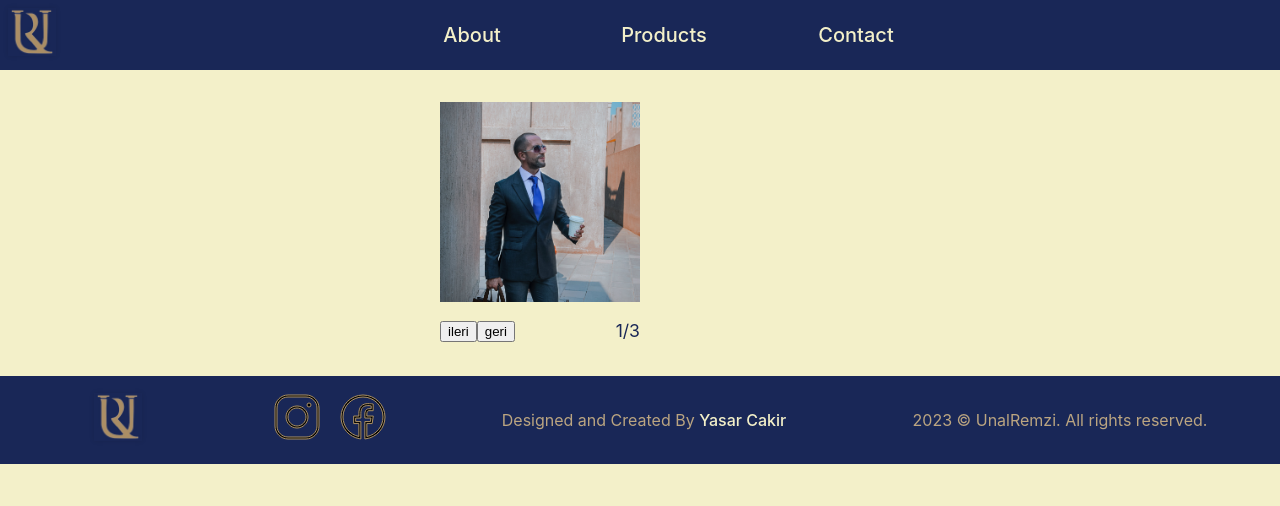
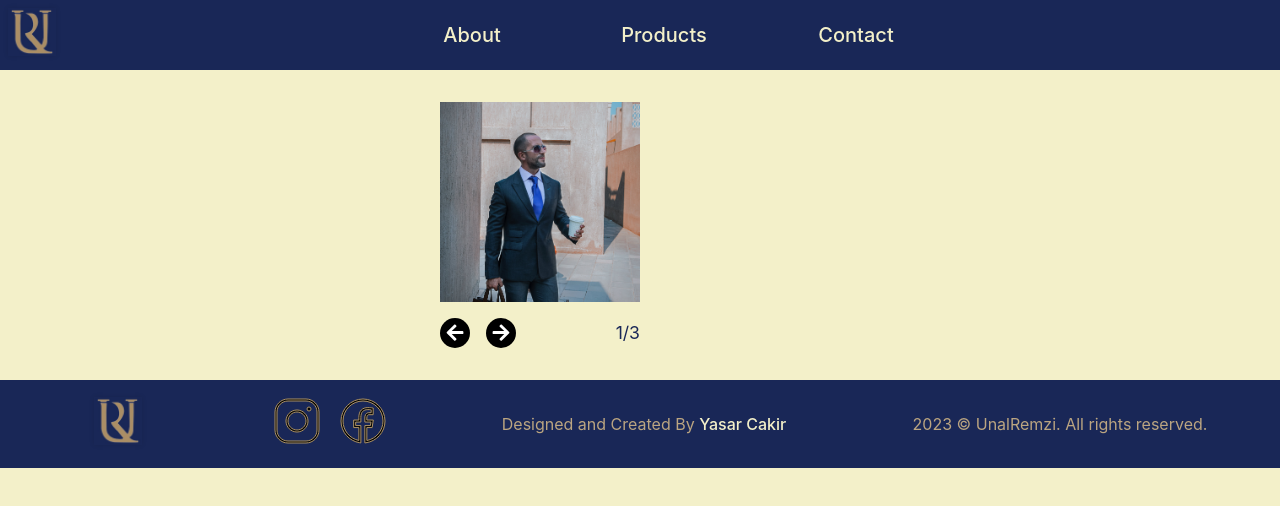
Before and after one commit to ysrckr/unalremzi-react, a React (Vite) app: page / in a window 1280 px wide. Shown: the top 506 px of the page. Built offline with nearby package versions, Linux system fonts and the light colour scheme.

Commit message:
Refactor carousel control buttons

```diff
--- a/src/components/Carousel/carousel.module.scss
+++ b/src/components/Carousel/carousel.module.scss
@@ -10,14 +10,6 @@
     position: relative;
     width: 200px;
     height: 200px;
-
-    .mask {
-      mask-image: url("../../assets/masks/blob.svg");
-      mask-mode: alpha;
-      mask-size: cover;
-      mask-repeat: no-repeat;
-      mask-position: top right;
-    }
 
     .image {
       position: absolute;
@@ -40,6 +32,27 @@
       display: flex;
       justify-content: space-between;
       align-items: center;
+      gap: 1rem;
+
+      .controlButton {
+        display: flex;
+        justify-content: center;
+        align-items: center;
+        width: 30px;
+        height: 30px;
+        border-radius: 50%;
+        background-color: black;
+        color: white;
+        font-size: 1.2rem;
+        cursor: pointer;
+        transition: all 0.2s ease-in-out;
+        border: none;
+
+        &:hover {
+          background-color: white;
+          color: black;
+        }
+      }
     }
 
     .imageCounter {
--- a/src/components/Carousel/index.tsx
+++ b/src/components/Carousel/index.tsx
@@ -1,18 +1,21 @@
+import { AnimatePresence, motion } from 'framer-motion';
 import { FC, useState } from 'react';
+import { FaArrowLeft, FaArrowRight } from 'react-icons/fa';
 
 import type { Image } from '@/types/Images';
-import cn from 'classnames';
 import styles from './carousel.module.scss';
 
 interface CarouselProps {
   images: Image[];
 }
-
+type Direction = 'left' | 'right';
 export const Carousel: FC<CarouselProps> = ({ images }) => {
   const imageCount = images.length;
   const [currentImage, setCurrentImage] = useState(0);
+  const [direction, setDirection] = useState<Direction>('right');
 
   const handleNextImage = () => {
+    setDirection('right');
     if (currentImage === imageCount - 1) {
       setCurrentImage(0);
       return;
@@ -21,6 +24,7 @@ export const Carousel: FC<CarouselProps> = ({ images }) => {
   };
 
   const handlePrevImage = () => {
+    setDirection('left');
     if (currentImage === 0) {
       setCurrentImage(imageCount - 1);
       return;
@@ -30,6 +34,31 @@ export const Carousel: FC<CarouselProps> = ({ images }) => {
 
   const imageCounter = `${currentImage + 1}/${imageCount}`;
 
+  const variants = {
+    initial: (direction: Direction) => ({
+      opacity: 0,
+      x: direction === 'left' ? -100 : 100,
+      y: 0,
+      maskPosition: direction === 'left' ? '100%' : '-100%',
+    }),
+    animate: {
+      opacity: 1,
+      x: 0,
+      y: 0,
+      maskPosition: '0%',
+      transition: {
+        duration: 0.5,
+        ease: 'easeInOut',
+      },
+    },
+    exit: (direction: Direction) => ({
+      opacity: 0,
+      x: direction === 'left' ? 100 : -100,
+      y: 0,
+      maskPosition: direction === 'left' ? '-100%' : '100%',
+    }),
+  };
+
   if (!images.length) {
     return null;
   }
@@ -37,19 +66,30 @@ export const Carousel: FC<CarouselProps> = ({ images }) => {
   return (
     <div className={styles.carousel}>
       <div className={styles.innerCarousel}>
-        <img
-          key={images[currentImage].src}
-          src={images[currentImage].src}
-          alt={images[currentImage].alt}
-          className={styles.image}
-        />
+        <AnimatePresence initial={false} custom={direction}>
+          <motion.img
+            key={images[currentImage].src}
+            src={images[currentImage].src}
+            alt={images[currentImage].alt}
+            className={styles.image}
+            variants={variants}
+            initial="initial"
+            animate="animate"
+            exit="exit"
+            custom={direction}
+          />
+        </AnimatePresence>
       </div>
       <div className={styles.carouselFooter}>
         <div className={styles.carouselControlGroup}>
-          <button onClick={handleNextImage}>ileri</button>
-          <button onClick={handlePrevImage}>geri</button>
+          <button onClick={handleNextImage} className={styles.controlButton}>
+            <FaArrowLeft />
+          </button>
+          <button onClick={handlePrevImage} className={styles.controlButton}>
+            <FaArrowRight />
+          </button>
         </div>
-        <p className={cn(styles.imageCounter, styles.mask)}>{imageCounter}</p>
+        <p className={styles.imageCounter}>{imageCounter}</p>
       </div>
     </div>
   );
```
Also changed, not shown: src/assets/masks/blob.svg, 1 other file (tests, documents, lock files or other folders).
